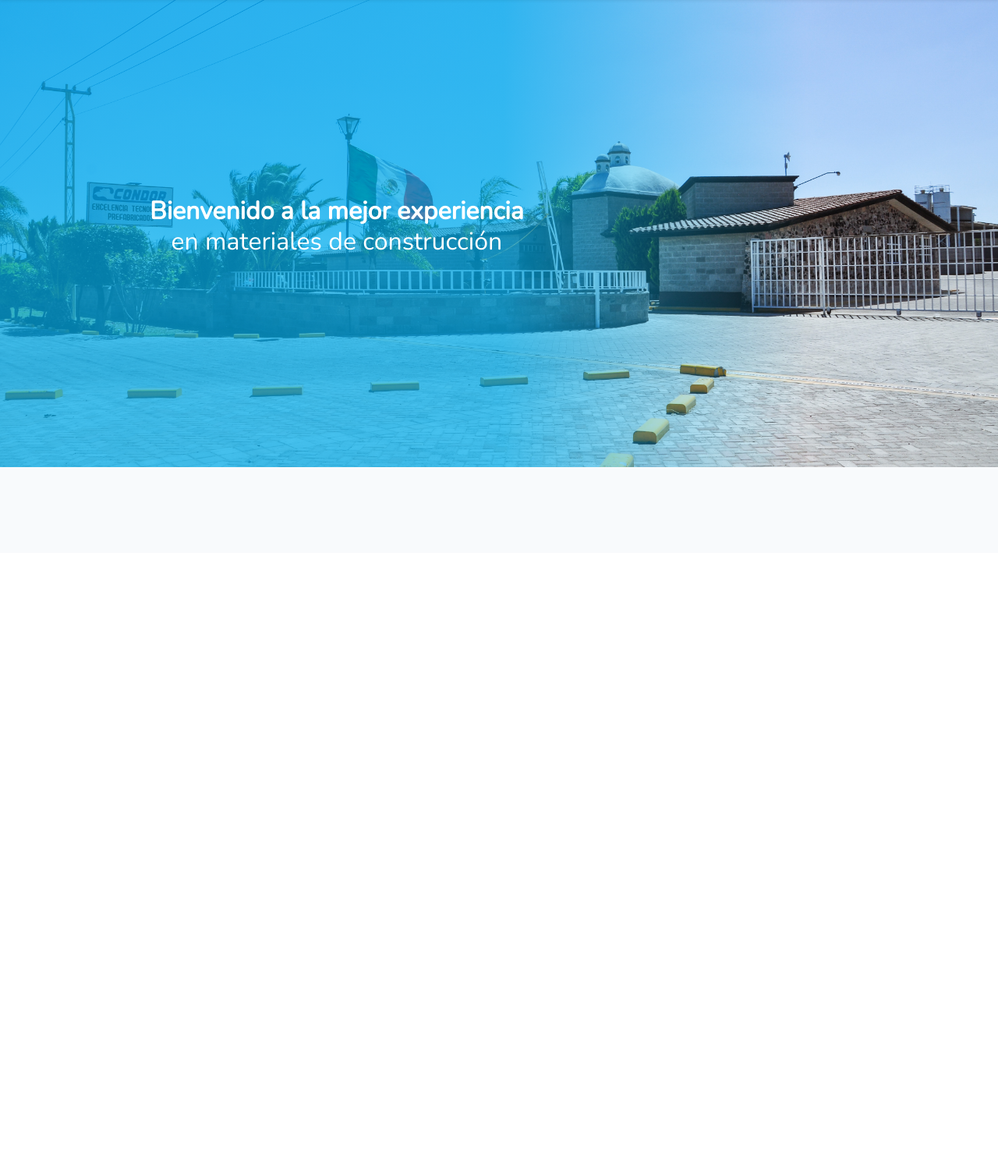
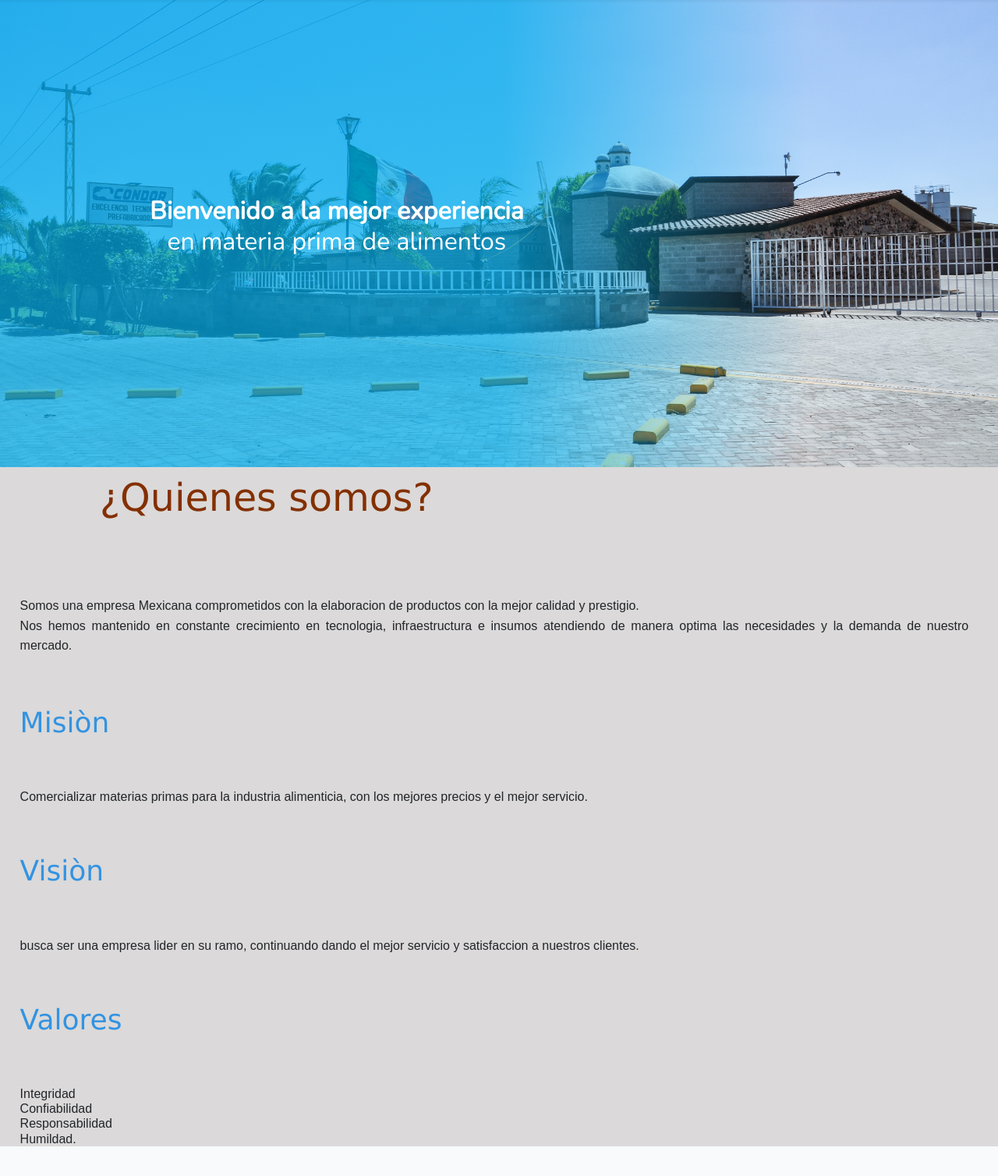
Before and after one commit to michcor13/abamap, a Laravel app: page / in a window 1280 px wide. Shown: the part 91-1599 px from the top of the page at 78% size. Before the commit the page ends 690 px from the top, so only its background shows below. Run offline with Laravel 9, Linux system fonts and the light colour scheme; style sheets or scripts are compiled from the project's sources.

Commit message:
Cambios
Agregue mision vision y empresa, asi como un poco de css

```diff
--- a/resources/css/app.css
+++ b/resources/css/app.css
@@ -14,6 +14,41 @@
     transform: scaleX(0);
     -webkit-transition: all 0.5s cubic-bezier(1, 0.25, 0, 0.75) 0s;
     transition: all 0.5s cubic-bezier(1, 0.25, 0, 0.75) 0s;
+}
+
+#misivalo{
+  background-color: rgb(219, 217, 217);
+}
+
+.tituloemp{
+  font-family: Verdana, Geneva, Tahoma, sans-serif;
+  font-size: 1.3cm;
+  color: #833000;
+  border: 20%;
+  margin-top: 20%;
+  margin-left: 10%;
+  text-align: center;
+
+}
+
+.empresa{
+  text-align: justify;
+  margin: 1cm;
+  font-family: Arial, Helvetica, sans-serif;
+  font-size: medium;
+  border: 5%;
+  margin-top: 5%;
+  margin-left: 2%;
+}
+
+.misvisval{
+  color: rgb(50, 147, 226);
+  font-style: inherit;
+  font-family: Verdana, Geneva, Tahoma, sans-serif;
+  border: 5%;
+  margin-top: 5%;
+  margin-left: 2%;
+
 }
 
 #main-nav .navbar-nav li:not(.active):before {
--- a/resources/views/inicio.blade.php
+++ b/resources/views/inicio.blade.php
@@ -9,7 +9,7 @@
                           <div class="row">
                             <div class="col-12 col-md-12">
                               <h1 class="headline-resp">
-                                <strong>Bienvenido a la mejor experiencia</strong><br> en materiales de construcción
+                                <strong>Bienvenido a la mejor experiencia</strong><br> en materia prima de alimentos
                               </h1>
                               <p>
                                 {{-- <a class="btn btn-lg btn-second body-2" href="https://wa.me/524424269852">Hablar con un asesor</a> --}}
@@ -23,7 +23,7 @@
                           <div class="row">
                             <div class="col-12 col-md-12">
                               <h1 class="headline-resp">
-                                <strong>Contamos con la mejor tecnología</strong><br> en la fabricación de vibrocomprimidos
+                                <strong>Contamos con la mejor tecnología</strong><br> en la distrubucion de y comercializacion de insumos alimenticios
                               </h1>
                               <p>
                                 {{-- <a class="btn btn-lg btn-second body-2" href="https://wa.me/524424269852">Hablar con un asesor</a> --}}
@@ -47,6 +47,42 @@
                         </div>
                 </div>
             </div>
+            <div id="misivalo">
+              <span class="tituloemp" >¿Quienes somos?</span>
+              <br>
+              <br>
+              <p class="empresa">
+                  Somos una empresa Mexicana comprometidos con la elaboracion de productos
+                  con la mejor calidad y prestigio.
+                  <br>
+                  Nos hemos mantenido en constante crecimiento en tecnologia, infraestructura e insumos
+                  atendiendo de manera optima las necesidades y la demanda de nuestro mercado.
+              </p>
+              <h1 class="misvisval">
+                Misiòn
+              </h1>
+              <h2 class="empresa">
+              Comercializar materias primas para la industria alimenticia, con los mejores precios y el mejor servicio.
+              </h2>
+              <h1 class="misvisval">
+                Visiòn
+              </h1>
+              <h2 class="empresa">
+              busca ser una empresa lider en su ramo, continuando dando el mejor servicio y satisfaccion a nuestros clientes.
+              </h2>
+              <h1 class="misvisval">
+                Valores
+              </h1>
+              <h2 class="empresa">
+              Integridad
+              <br>
+              Confiabilidad
+              <br>
+              Responsabilidad
+              <br>
+              Humildad.
+              </h2>
+            </div>
         </section>
     </body>
 @stop
--- a/vite.config.js
+++ b/vite.config.js
@@ -2,6 +2,9 @@ import { defineConfig } from 'vite';
 import laravel from 'laravel-vite-plugin';
 
 export default defineConfig({
+    // server: {
+    //     origin: '127.0.0.1:8000'
+    // },
     plugins: [
         laravel([
             'resources/css/app.css',
```
